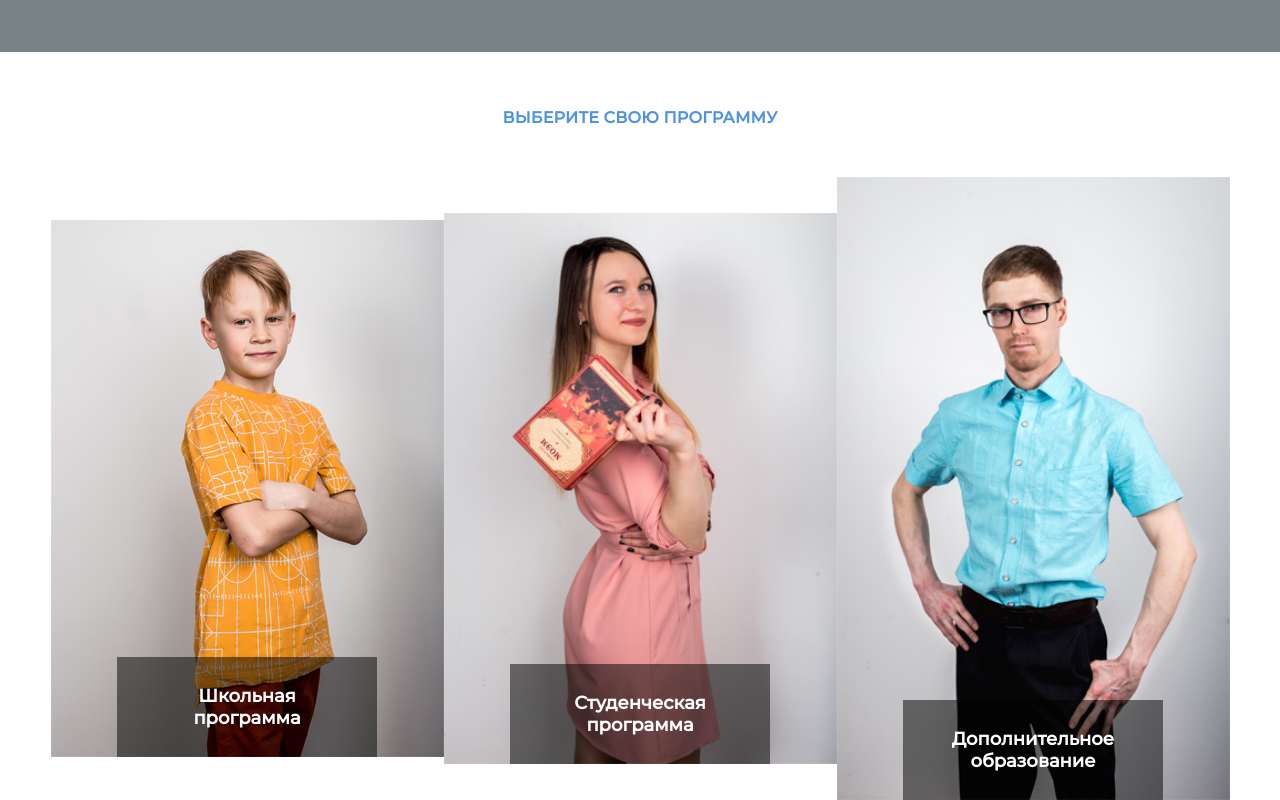
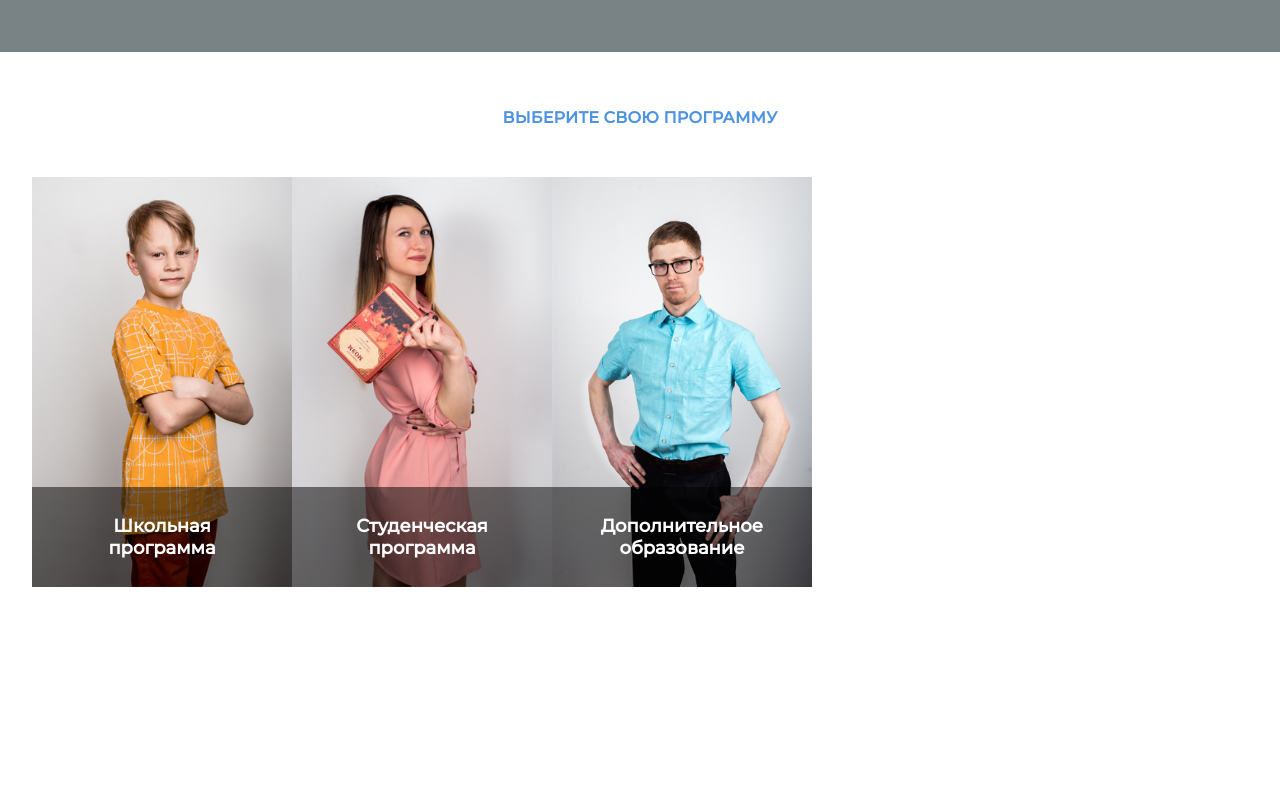
Before and after one commit to 777Antoniy777/prepodam-test, a website: page src/index.html in a window 1280 px wide. Shown: the part 428-1228 px from the top of the page. After the commit the page ends 1015 px from the top, so only its background shows below. Drawn offline with nearby package versions, Linux system fonts and the light colour scheme; files that its build step writes are made by us from their sources.

Commit message:
set new slider view

```diff
--- a/src/index.html
+++ b/src/index.html
@@ -9,9 +9,7 @@
     <meta name="Description" content="Первая образовательная онлайн-платформа, созданная преподами!">
     <link href="css/style.min.css" rel="stylesheet">
 
-    <!-- <link rel="stylesheet" type="text/css" href="slick/slick.css"/>
-    // Add the new slick-theme.css if you want the default styling
-    <link rel="stylesheet" type="text/css" href="slicks/slick-theme.css"/> -->
+    <link rel="stylesheet" href="https://cdnjs.cloudflare.com/ajax/libs/tiny-slider/2.9.2/tiny-slider.css">
 
     <link href="fonts/OpenSans-Regular.woff2" as="font" rel="preload" crossorigin="anonymous">
     <link href="fonts/Montserrat-Regular.woff2" as="font" rel="preload" crossorigin="anonymous">
@@ -99,7 +97,7 @@
 
             <div class="programme___slider slider">
 
-                <div class="slider__slide">
+                <div class="slider__item">
                   <img src="img/card-1.jpg" width="393" height="537" alt="Школьная программа">
 
                   <div class="slider__inner-wrapper">
@@ -107,7 +105,7 @@
                   </div>
 
                 </div>
-                <div class="slider__slide">
+                <div class="slider__item">
                   <img src="img/card-2.jpg" width="393" height="537" alt="Студенческая программа">
 
                   <div class="slider__inner-wrapper">
@@ -115,7 +113,7 @@
                   </div>
 
                 </div>
-                <div class="slider__slide">
+                <div class="slider__item">
                   <img src="img/card-3.jpg" width="393" height="537" alt="Дополнительное образование">
 
                   <div class="slider__inner-wrapper">
--- a/src/sass/blocks/swiper.scss
+++ b/src/sass/blocks/slider.scss
@@ -1,39 +1,36 @@
 .slider {
   display: flex;
-  justify-content: center;
   align-items: center;
-  width: 100%;
-  height: 100%;
-  margin-left: auto;
-  margin-right: auto;
-  overflow-y: hidden;
 }
 
-.slider__slide {
+.slider__item {
   position: relative;
-  display: flex;
-  flex-direction: column;
-  justify-content: center;
-  align-items: center;
+  width: 260px;
   min-height: 410px;
-  height: 100%;
 }
 
-.slider__slide img {
-  min-height: inherit;
-  height: inherit;
+.slider__item img {
+  width: 100%;
+  min-height: 410px;
+  max-height: 410px;
+  margin: 0 auto;
+  object-fit: cover;
+  // object-position: 0 -30px;
 }
 
 .slider__inner-wrapper {
   position: absolute;
+  left: 50%;
   bottom: 0;
   display: flex;
   justify-content: center;
   align-items: center;
   width: 260px;
   min-height: 100px;
+  margin: 0 auto;
   text-align: center;
   background-color: rgba($b, 0.5);
+  transform: translateX(-50%);
 }
 
 .slider__inner-wrapper h3 {
@@ -42,3 +39,8 @@
   line-height: 22px;
   color: $w;
 }
+
+.active-height {
+  min-height: 450px;
+  max-height: 450px;
+}
--- a/src/sass/style.scss
+++ b/src/sass/style.scss
@@ -3,7 +3,7 @@
 @import "normalize.scss";
 @import "global.scss";
 @import "fonts.scss";
-@import "blocks/swiper.scss";
+@import "blocks/slider.scss";
 @import "blocks/text-content.scss";
 @import "blocks/header.scss";
 @import "blocks/intro.scss";
```
Also changed, not shown: src/js/main/slider.js (+43 -8 lines).
